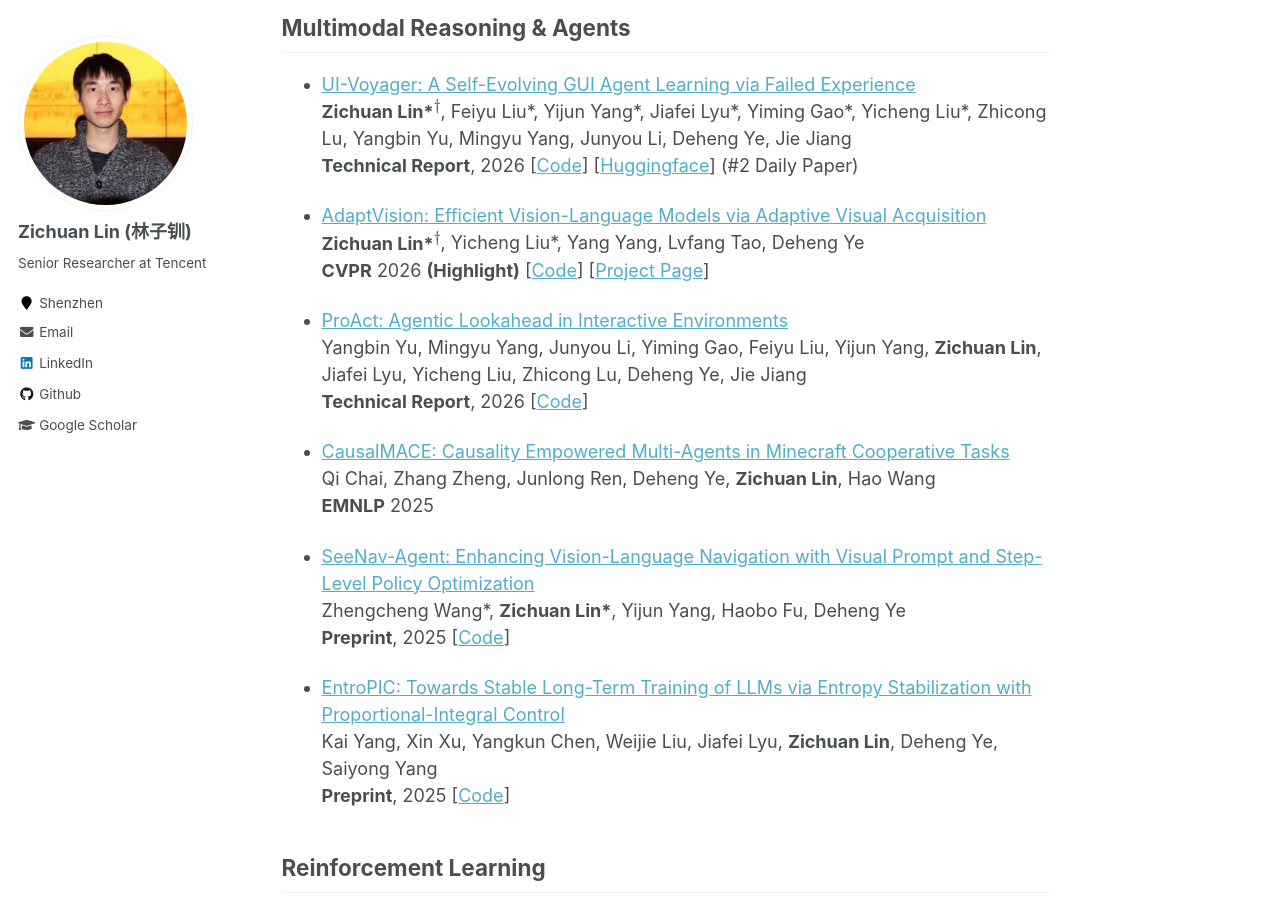
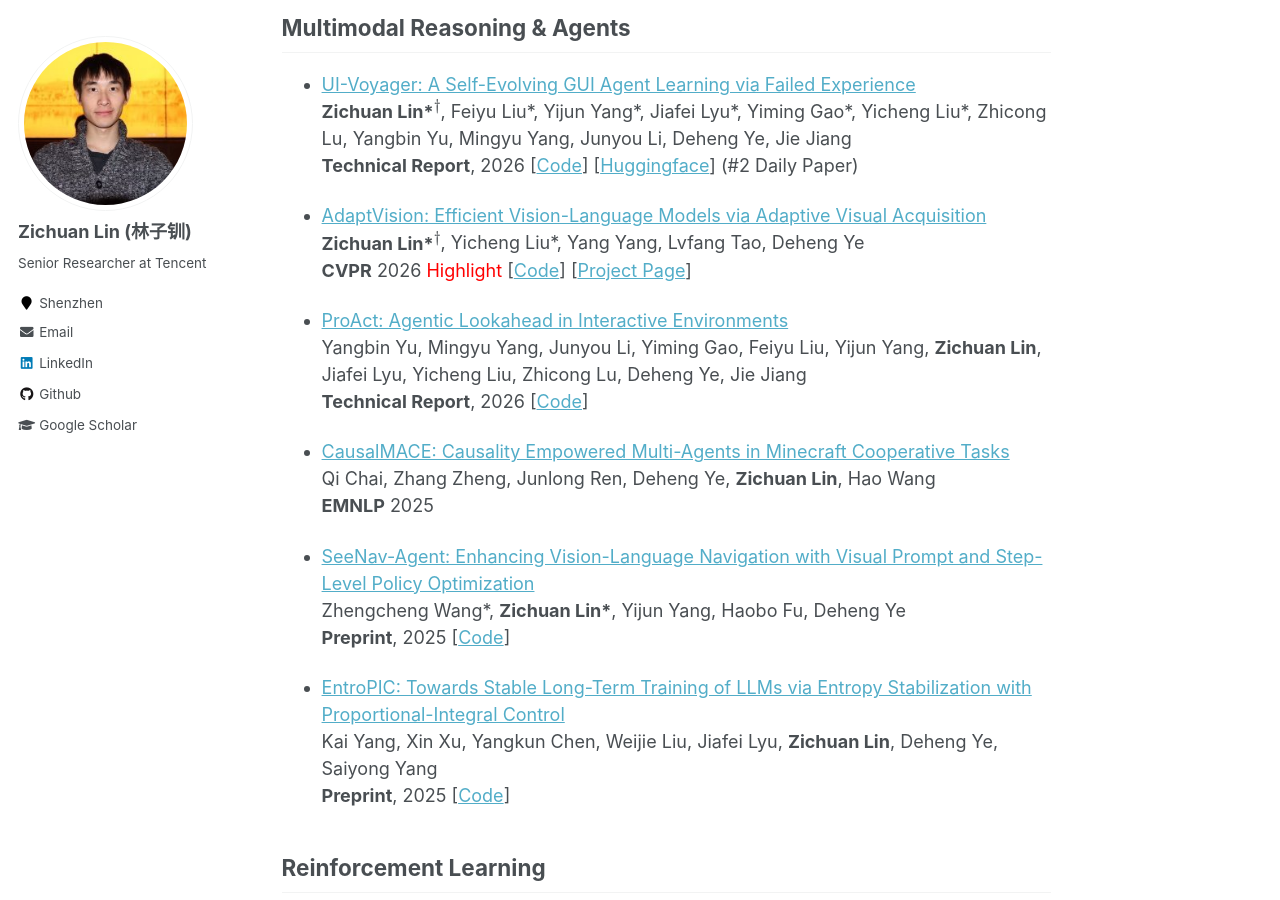
Before and after one commit to LinZichuan/linzichuan.github.io, a Jekyll site: the page built from _pages/about.md, in a window 1280 px wide and 900 px high, scrolled down 553 px. Built offline with Jekyll 4.4.1, drawn with Linux system fonts in a browser that asks for light colours; formulas are drawn with MathJax 3.

Commit message:
Update about.md

```diff
--- a/_pages/about.md
+++ b/_pages/about.md
@@ -32,7 +32,7 @@ Publications & Preprints
 
 - [AdaptVision: Efficient Vision-Language Models via Adaptive Visual Acquisition](https://arxiv.org/abs/2512.03794) <br>
 **Zichuan Lin\*$^{\dagger}$**, Yicheng Liu\*, Yang Yang, Lvfang Tao, Deheng Ye <br>
-**CVPR** 2026 **(Highlight)** [[Code](https://github.com/AdaptVision/AdaptVision)] [[Project Page](https://adaptvision.github.io/)]
+**CVPR** 2026 <span style="color: red;">Highlight</span> [[Code](https://github.com/AdaptVision/AdaptVision)] [[Project Page](https://adaptvision.github.io/)]
 
 - [ProAct: Agentic Lookahead in Interactive Environments](https://arxiv.org/abs/2602.05327) <br>
 Yangbin Yu, Mingyu Yang, Junyou Li, Yiming Gao, Feiyu Liu, Yijun Yang, **Zichuan Lin**, Jiafei Lyu, Yicheng Liu, Zhicong Lu, Deheng Ye, Jie Jiang <br>
```
